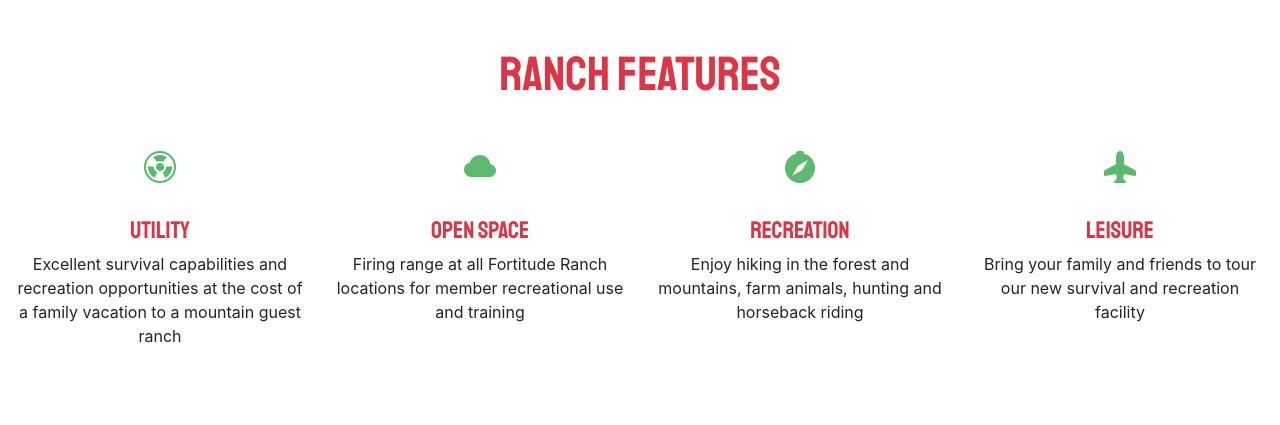
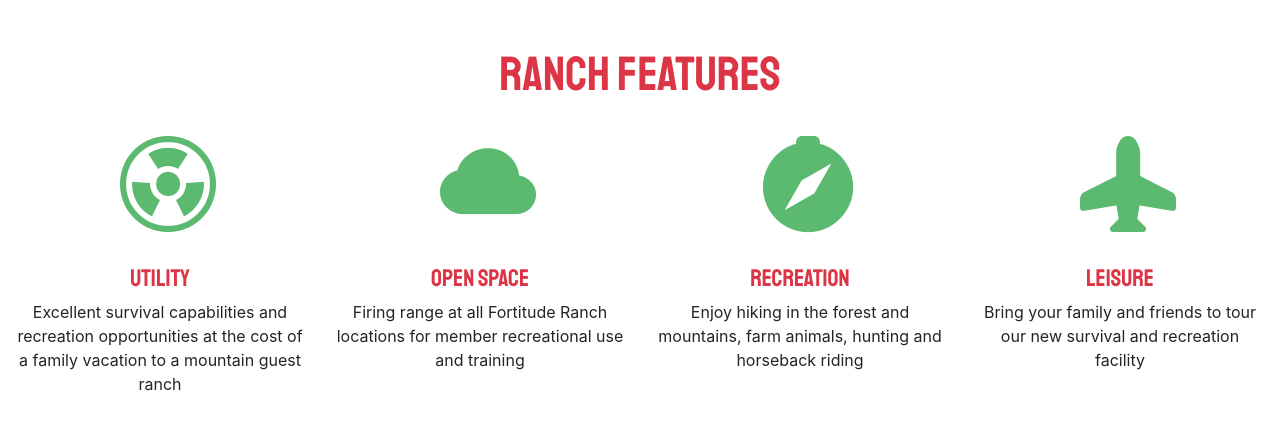
Before and after one commit to Ryangendel/fortranch, a plain HTML site: page index.html in a window 1280 px wide. Shown: the part 802-1227 px from the top of the page. Drawn offline with nearby package versions, Linux system fonts and the light colour scheme; a script that the page names is missing.

Commit message:
second commit

```diff
--- a/style.css
+++ b/style.css
@@ -61,6 +61,7 @@
 
   .icons{
     color:#5BBA6F;
+    font-size:3em;
   }
 
   .contactinfo{
```
Also changed, not shown: index.html (+5 -0 lines).
